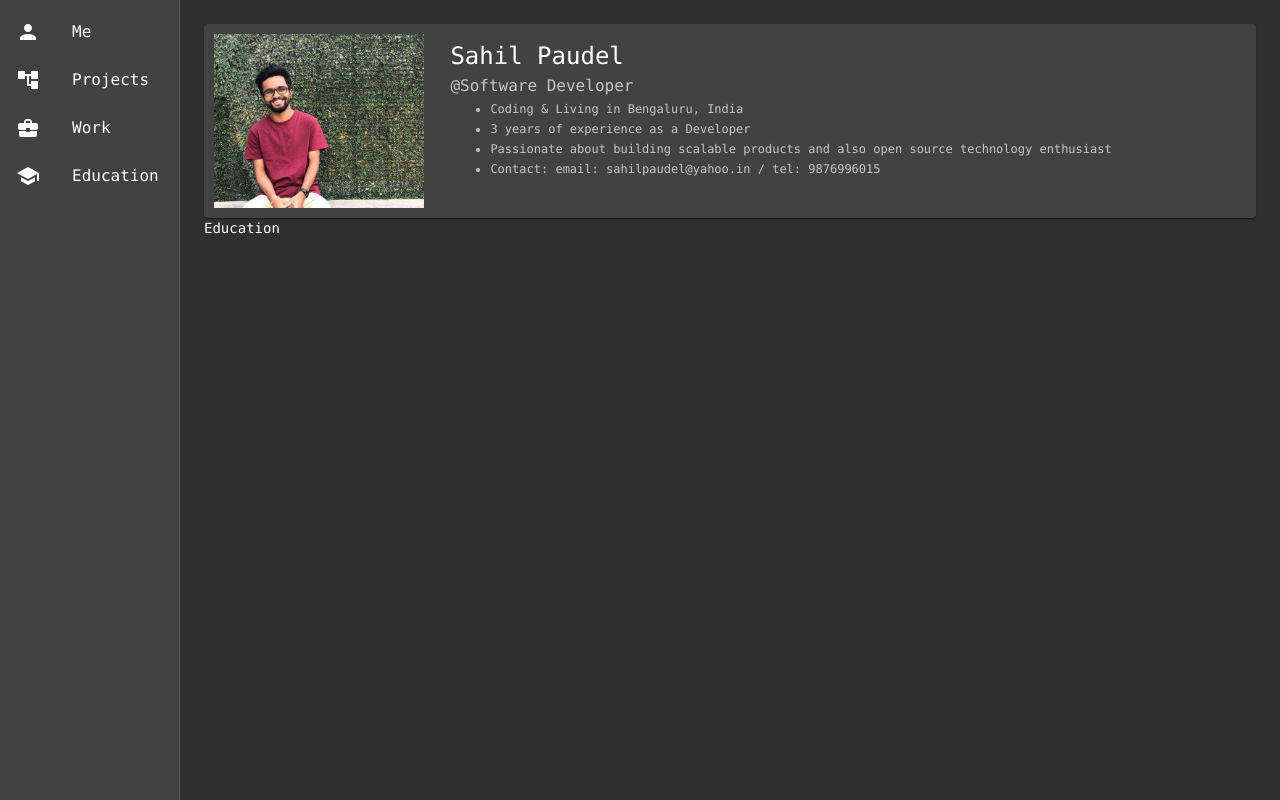
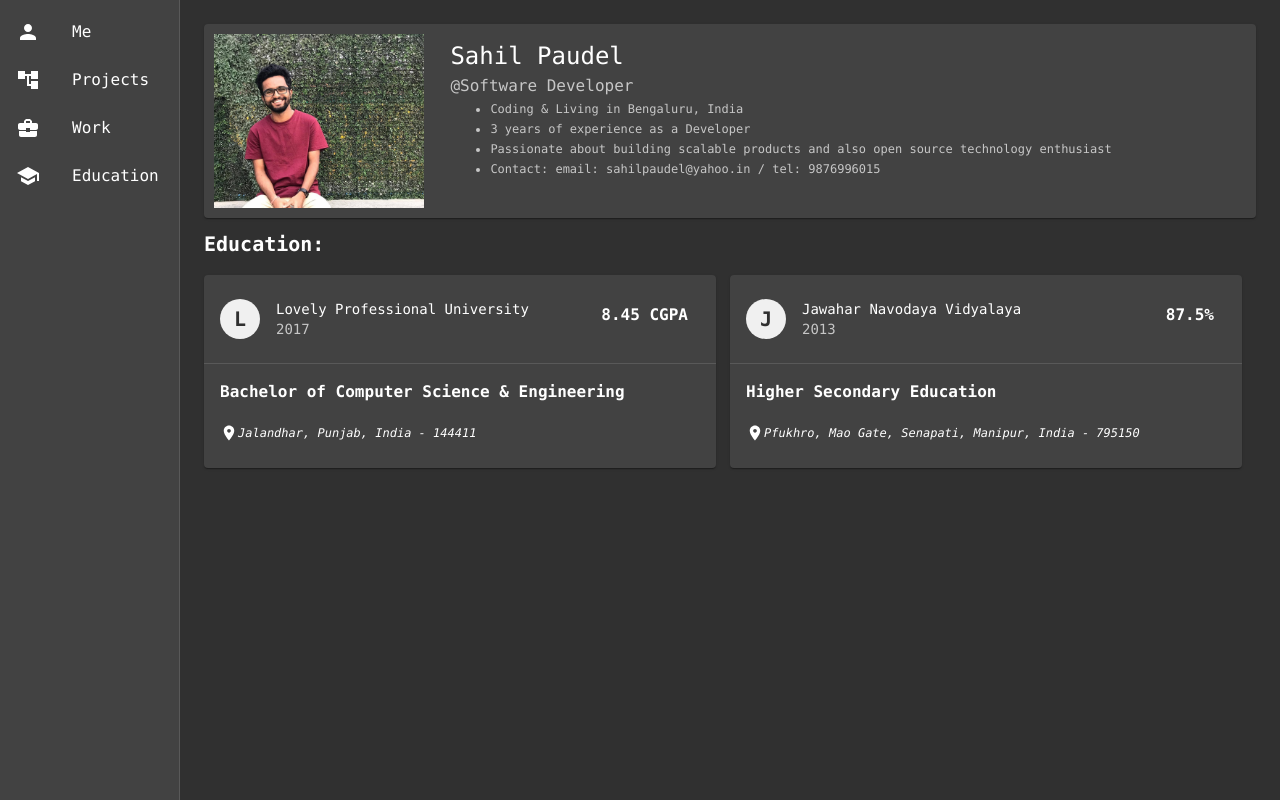
Before and after one commit to sahilpaudel/MyPortfolio, a React (Create React App) app: page /#/education in a window 1280 px wide. Built offline with nearby package versions, Linux system fonts and the light colour scheme.

Commit message:
-Adding education view and project data

```diff
--- a/src/pages/education/index.js
+++ b/src/pages/education/index.js
@@ -1,8 +1,100 @@
 import React from "react";
+import { Typography, makeStyles, Grid, Card, CardHeader, Avatar, CardContent, Divider } from "@material-ui/core";
+import LocationIcon from '@material-ui/icons/LocationOn';
+
+import { educations } from '../../utility/educationData';
+
+const useStyles = makeStyles((theme) => ({
+  root: {
+    maxWidth: '40vw',
+    marginTop: 10,
+    [theme.breakpoints.down('md')]: {
+      maxWidth: "100%"
+    }
+  },
+  educationHistory: {
+    marginTop: 10,
+    marginBottom: 5
+  },
+  link: {
+    textDecoration: "none"
+  },
+  media: {
+    height: 200
+  },
+  avatar: {
+    backgroundColor: "#f0f0f0",
+    fontWeight: "bold",
+    objectFit: "scale-down"
+  },
+  educationPosition: {
+    fontWeight: "bold",
+    margin: 0
+  },
+  location: {
+    fontStyle: "italic"
+  },
+  locationContainer: {
+    display: "flex",
+    justifyContent: "flex-start",
+    alignItems: "flex-start"
+  },
+  grade: {
+    margin: 20,
+    fontWeight: "bold"
+  }
+}));
 
 const Education = () => {
+  const classes = useStyles();
+
   return <React.Fragment>
-    Education
+    <Typography variant="h6" className={classes.educationHistory}>
+      <b>Education:</b>
+    </Typography>
+    <Grid container>
+      {
+        educations.map(education => (
+          <Grid item xs={12} sm={12} md={6} lg={6} key={education.name}>
+            <Card className={classes.root}>
+              <CardHeader
+                avatar={
+                  <Avatar aria-label="institution-name" className={classes.avatar}>
+                    {
+                      education.from.substring(0, 1)
+                    }
+                  </Avatar>
+                }
+                action={
+                  <Typography className={classes.grade}>
+                    {
+                      education.grade
+                    }
+                  </Typography>
+                }
+                title={education.from}
+                subheader={education.year}
+              />
+              <Divider />
+              <CardContent>
+                <Typography variant="body1" className={classes.educationPosition}>
+                  {
+                    education.name
+                  }
+                </Typography>
+                <br />
+                <div className={classes.locationContainer}>
+                  <LocationIcon style={{ fontSize: 18 }} />
+                  <Typography variant="caption" className={classes.location}>
+                    {education.location}
+                  </Typography>
+                </div>
+              </CardContent>
+            </Card>
+          </Grid>
+        ))
+      }
+    </Grid>
   </React.Fragment>
 }
 
--- a/src/pages/me/index.js
+++ b/src/pages/me/index.js
@@ -60,7 +60,7 @@ const AboutMe = () => {
         </Typography>
       </div>
       <Typography variant="caption" className={classes.aboutMeContent}>
-        I <span className={classes.heart}>❤</span> Java, Spring Boot, React &
+        I <span className={classes.heart}>❤</span> Java, Spring Boot, NodeJS, React &
         Elixir.
       </Typography>
       <Typography variant="h6" className={classes.skillsText}>
--- a/src/pages/work/index.js
+++ b/src/pages/work/index.js
@@ -58,7 +58,7 @@ const Work = () => {
         {
           works.map(work => (
             <Grid item xs={12} sm={12} md={6} lg={4} key={work.name}>
-              <a href={work.website} target="_blank" rel="" className={classes.link}>
+              <a href={work.website} target="_blank" rel="noopener noreferrer" className={classes.link}>
                 <Card className={classes.root}>
                   <CardHeader
                     avatar={
--- /dev/null
+++ b/src/utility/educationData.js
@@ -0,0 +1,16 @@
+export const educations = [
+  {
+    name: "Bachelor of Computer Science & Engineering",
+    from: "Lovely Professional University",
+    location: "Jalandhar, Punjab, India - 144411",
+    year: "2017",
+    grade: "8.45 CGPA"
+  },
+  {
+    name: "Higher Secondary Education",
+    from: "Jawahar Navodaya Vidyalaya",
+    location: "Pfukhro, Mao Gate, Senapati, Manipur, India - 795150",
+    year: "2013",
+    grade: "87.5%"
+  }
+]
```
Also changed, not shown: src/utility/projectData.js (added, +23 -0 lines).
